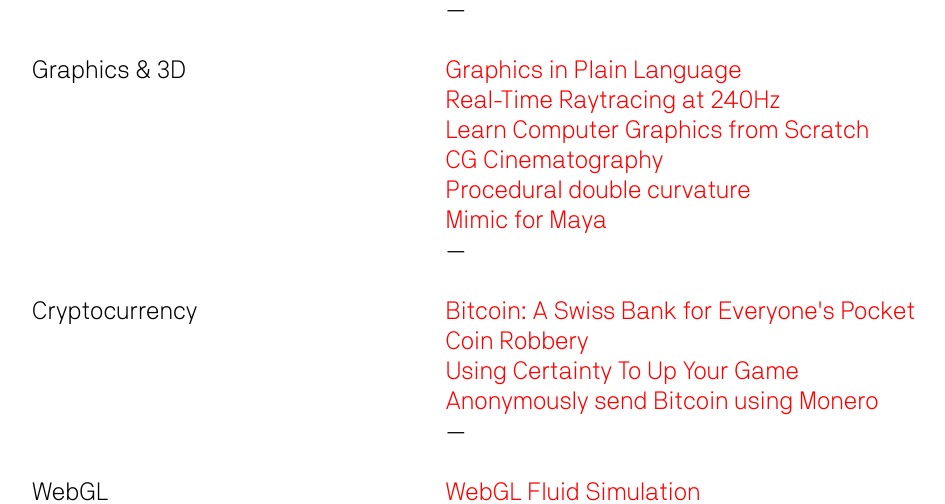
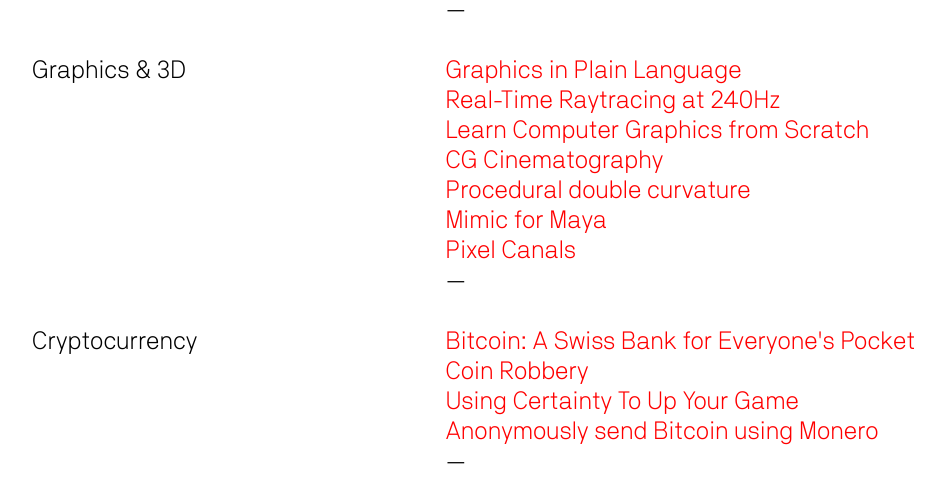
Before and after one commit to shinjipons/portfolio-html, a PHP site: page /-links.php in a window 1280 px wide. Shown: the part 1008-1512 px from the top of the page, without its empty margins (0-945 px from the left). Run offline with PHP 8.4, Linux system fonts and the light colour scheme.

Commit message:
Update -links.php

```diff
--- a/-links.php
+++ b/-links.php
@@ -85,6 +85,7 @@
 			<li><a href="https://chrisbrejon.com/cg-cinematography/" target="_blank">CG Cinematography</a></li>
 			<li><a href="https://youtu.be/F2Mvzm-9-v4" target="_blank">Procedural double curvature</a></li>
 			<li><a href="https://www.mimicformaya.com/" target="_blank">Mimic for Maya</a></li>
+			<li><a href="https://skfb.ly/6Qp8K" target="_blank">Pixel Canals</a></li>
 		</ul>
 	</section>
 
```
